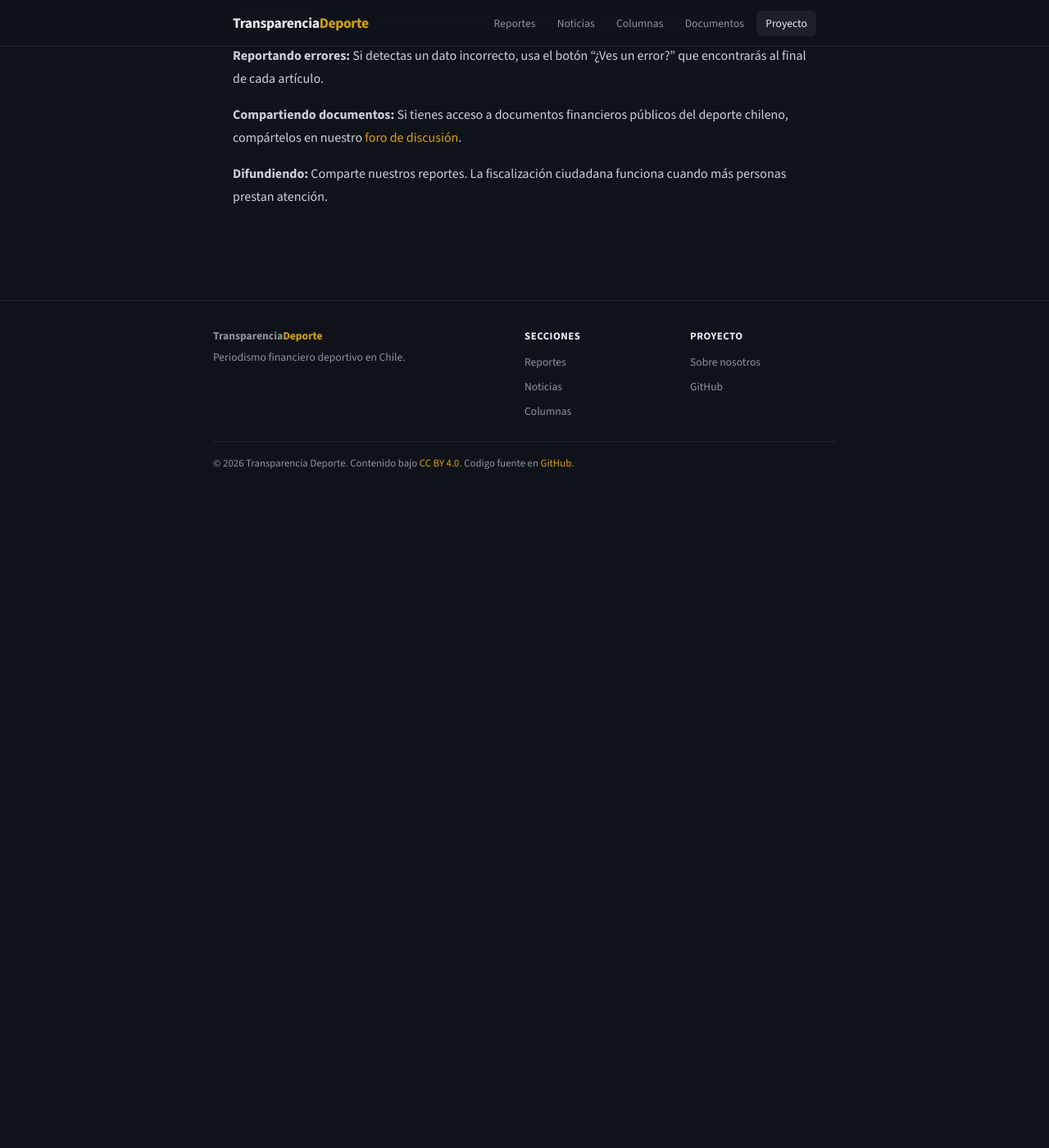
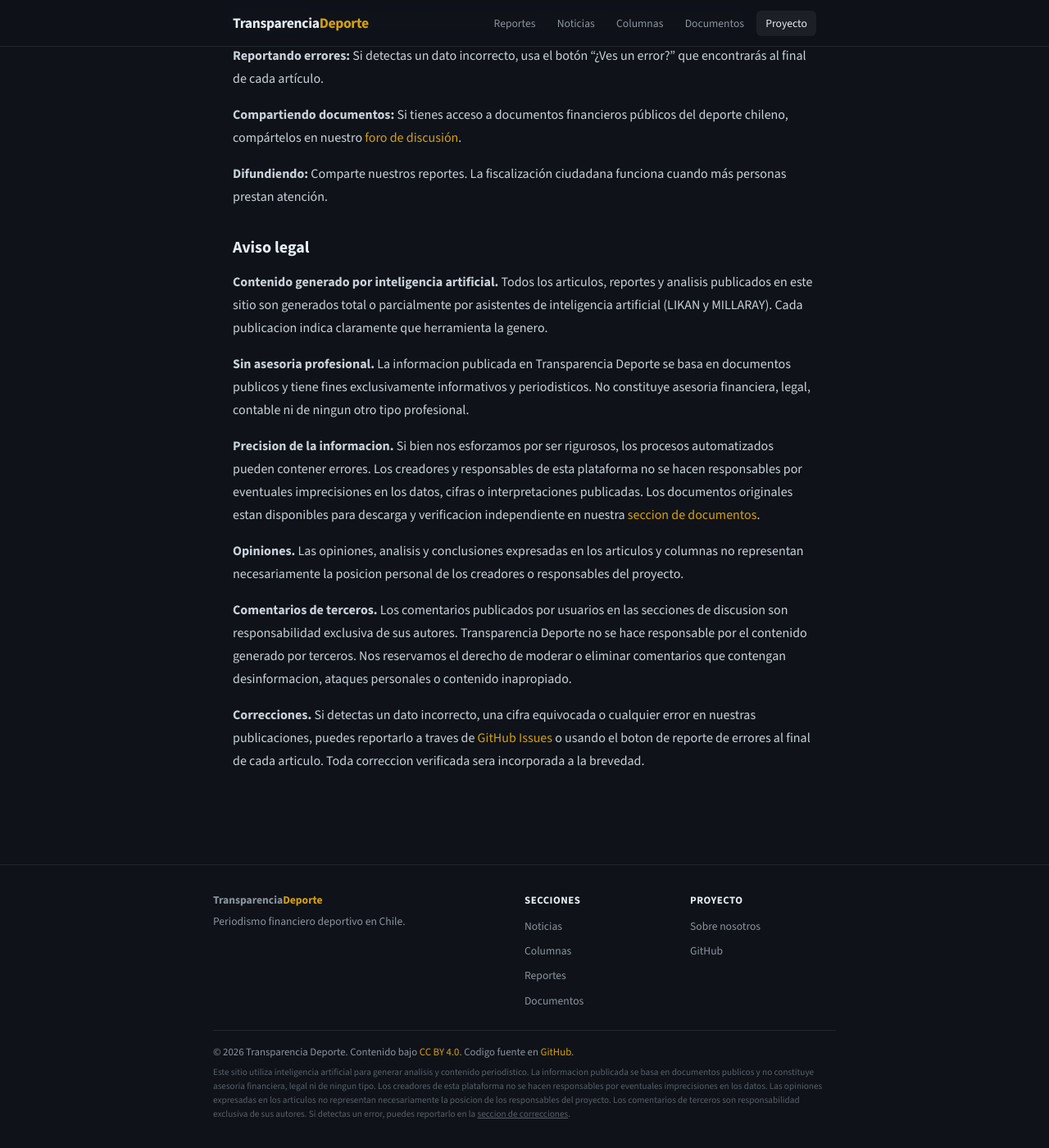
Before and after one commit to analisisdeportescl/analisisdeportescl.github.io, a Jekyll site: the page built from sobre-el-proyecto.md, in a window 1280 px wide and 1400 px high, scrolled down 1957 px. Shown: the whole window at 82% size. Built offline with Jekyll 4.4.1, drawn with Linux system fonts in a browser that asks for light colours; before the commit the page ends 2563 px from its top, so only the background shows below that.

Commit message:
Add Google Analytics support, legal disclaimers, and AI disclosure
- Google Analytics ready in _config.yml (needs Measurement ID)
- Analytics script loads conditionally in default layout
- Footer: added full legal disclaimer (AI content, no advisory,
  accuracy, opinions, third-party comments)
- Sobre el proyecto: added complete Aviso Legal section
- Footer: added Documentos link to sections

Co-Authored-By: Claude Opus 4.6 <noreply@anthropic.com>

```diff
--- a/_config.yml
+++ b/_config.yml
@@ -68,6 +68,10 @@ giscus:
   theme: "preferred_color_scheme"
   lang: "es"
 
+# --- Google Analytics ---
+# Obtener en: https://analytics.google.com → Crear propiedad → Flujo web → Measurement ID
+google_analytics: ""  # Pegar aca tu ID (formato G-XXXXXXXXXX)
+
 # --- Reporte de errores (GitHub Issues) ---
 github_repo: "https://github.com/analisisdeportescl/analisisdeportescl.github.io"
 google_form_contacto: ""
--- a/_includes/footer.html
+++ b/_includes/footer.html
@@ -8,9 +8,10 @@
       <div class="footer-col">
         <p><strong>Secciones</strong></p>
         <ul class="footer-links">
-          <li><a href="{{ '/reportes/' | relative_url }}">Reportes</a></li>
           <li><a href="{{ '/noticias/' | relative_url }}">Noticias</a></li>
           <li><a href="{{ '/columnas/' | relative_url }}">Columnas</a></li>
+          <li><a href="{{ '/reportes/' | relative_url }}">Reportes</a></li>
+          <li><a href="{{ '/documentos/' | relative_url }}">Documentos</a></li>
         </ul>
       </div>
       <div class="footer-col">
@@ -25,13 +26,22 @@
       </div>
     </div>
     <div class="footer-legal">
-      <p>
+      <p style="margin-bottom:0.5rem;">
         &copy; {{ 'now' | date: "%Y" }} {{ site.title }}.
         Contenido bajo
         <a href="https://creativecommons.org/licenses/by/4.0/deed.es" target="_blank" rel="noopener">CC BY 4.0</a>.
         Codigo fuente en
         <a href="{{ site.github_repo }}" target="_blank" rel="noopener">GitHub</a>.
       </p>
+      <p style="font-size:0.7rem; opacity:0.6; line-height:1.5;">
+        Este sitio utiliza inteligencia artificial para generar analisis y contenido periodistico.
+        La informacion publicada se basa en documentos publicos y no constituye asesoria financiera, legal ni de ningun tipo.
+        Los creadores de esta plataforma no se hacen responsables por eventuales imprecisiones en los datos.
+        Las opiniones expresadas en los articulos no representan necesariamente la posicion de los responsables del proyecto.
+        Los comentarios de terceros son responsabilidad exclusiva de sus autores.
+        Si detectas un error, puedes reportarlo en la
+        <a href="{{ site.github_repo }}/issues" target="_blank" rel="noopener" style="color:inherit; text-decoration:underline;">seccion de correcciones</a>.
+      </p>
     </div>
   </div>
 </footer>
--- a/_layouts/default.html
+++ b/_layouts/default.html
@@ -8,6 +8,17 @@
   {% include seo.html %}
 
   <link rel="stylesheet" href="{{ '/assets/css/main.css' | relative_url }}">
+
+  {% if site.google_analytics and site.google_analytics != "" %}
+  <!-- Google Analytics -->
+  <script async src="https://www.googletagmanager.com/gtag/js?id={{ site.google_analytics }}"></script>
+  <script>
+    window.dataLayer = window.dataLayer || [];
+    function gtag(){dataLayer.push(arguments);}
+    gtag('js', new Date());
+    gtag('config', '{{ site.google_analytics }}');
+  </script>
+  {% endif %}
 </head>
 <body>
 
--- a/sobre-el-proyecto.md
+++ b/sobre-el-proyecto.md
@@ -68,3 +68,17 @@ Nuestro proceso es simple y replicable:
 **Compartiendo documentos:** Si tienes acceso a documentos financieros públicos del deporte chileno, compártelos en nuestro [foro de discusión]({{ site.github_repo }}/discussions).
 
 **Difundiendo:** Comparte nuestros reportes. La fiscalización ciudadana funciona cuando más personas prestan atención.
+
+## Aviso legal
+
+**Contenido generado por inteligencia artificial.** Todos los articulos, reportes y analisis publicados en este sitio son generados total o parcialmente por asistentes de inteligencia artificial (LIKAN y MILLARAY). Cada publicacion indica claramente que herramienta la genero.
+
+**Sin asesoria profesional.** La informacion publicada en Transparencia Deporte se basa en documentos publicos y tiene fines exclusivamente informativos y periodisticos. No constituye asesoria financiera, legal, contable ni de ningun otro tipo profesional.
+
+**Precision de la informacion.** Si bien nos esforzamos por ser rigurosos, los procesos automatizados pueden contener errores. Los creadores y responsables de esta plataforma no se hacen responsables por eventuales imprecisiones en los datos, cifras o interpretaciones publicadas. Los documentos originales estan disponibles para descarga y verificacion independiente en nuestra [seccion de documentos](/documentos/).
+
+**Opiniones.** Las opiniones, analisis y conclusiones expresadas en los articulos y columnas no representan necesariamente la posicion personal de los creadores o responsables del proyecto.
+
+**Comentarios de terceros.** Los comentarios publicados por usuarios en las secciones de discusion son responsabilidad exclusiva de sus autores. Transparencia Deporte no se hace responsable por el contenido generado por terceros. Nos reservamos el derecho de moderar o eliminar comentarios que contengan desinformacion, ataques personales o contenido inapropiado.
+
+**Correcciones.** Si detectas un dato incorrecto, una cifra equivocada o cualquier error en nuestras publicaciones, puedes reportarlo a traves de [GitHub Issues]({{ site.github_repo }}/issues) o usando el boton de reporte de errores al final de cada articulo. Toda correccion verificada sera incorporada a la brevedad.
```
